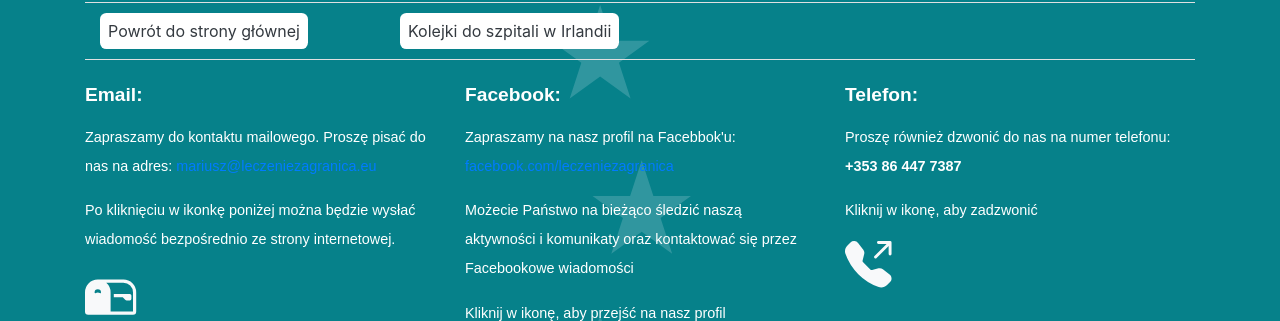
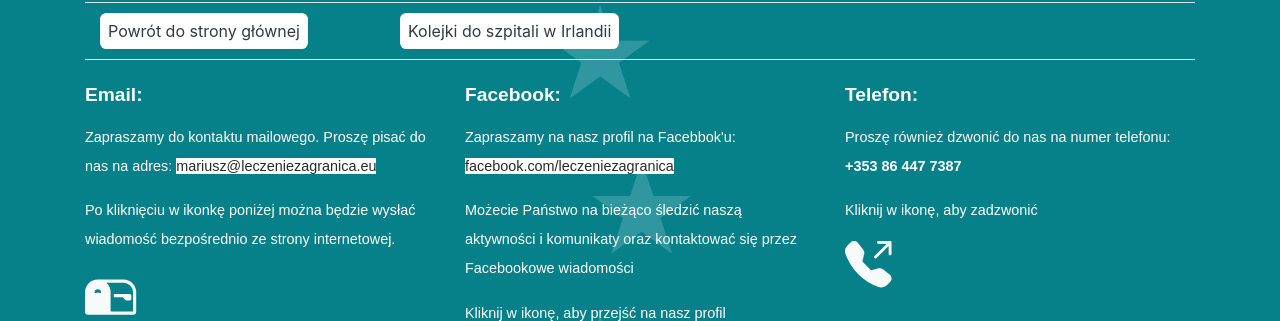
Before and after one commit to squteronsquter/leczenie-za-granica-eu, a plain HTML site: page kontakt.html in a window 1280 px wide. Shown: the part 202-523 px from the top of the page. Drawn offline with Linux system fonts and the light colour scheme.

Commit message:
links on contact page styled

```diff
--- a/kontakt.html
+++ b/kontakt.html
@@ -61,7 +61,7 @@
                         <div class="row">
                             <div class="col-sm-4">
                                 <h3 style="font-size:1.2rem; font-weight:700">Email:</h3>
-                                <p>Zapraszamy do kontaktu mailowego. Proszę pisać do nas na adres: <a href="mailto:mariusz@leczeniezagranica.eu">mariusz@leczeniezagranica.eu</a></p>
+                                <p>Zapraszamy do kontaktu mailowego. Proszę pisać do nas na adres: <a style="color:#2a2a2a;background-color:#ffffff" href="mailto:mariusz@leczeniezagranica.eu">mariusz@leczeniezagranica.eu</a></p>
                                 <p>Po kliknięciu w ikonkę poniżej można będzie wysłać wiadomość bezpośrednio ze strony internetowej.</p>
                                 <a class="text-light" href="mailto:mariusz@leczeniezagranica.eu?subject=Pomoc w leczeniu za granicą"><svg style="font-size: 36px;" xmlns="http://www.w3.org/2000/svg" width="64" height="64" fill="currentColor" class="bi bi-mailbox2" viewBox="0 0 20 20">
                                     <path d="M9 8.5h2.793l.853.854A.5.5 0 0 0 13 9.5h1a.5.5 0 0 0 .5-.5V8a.5.5 0 0 0-.5-.5H9v1z"/>
@@ -70,7 +70,7 @@
                             </div>
                             <div class="col-sm-4">
                                 <h3 style="font-size:1.2rem; font-weight:700">Facebook:</h3>
-                                <p>Zapraszamy na nasz profil na Facebbok'u: <a href="https://www.facebook.com/leczeniezagranica/">facebook.com/leczeniezagranica</a></p>
+                                <p>Zapraszamy na nasz profil na Facebbok'u: <a style="color:#2a2a2a;background-color:#ffffff" href="https://www.facebook.com/leczeniezagranica/">facebook.com/leczeniezagranica</a></p>
                                 <p>Możecie Państwo na bieżąco śledzić naszą aktywności i komunikaty oraz kontaktować się przez Facebookowe wiadomości</p>
                                 <p>Kliknij w ikonę, aby przejść na nasz profil</p>
                                 <div>
```
